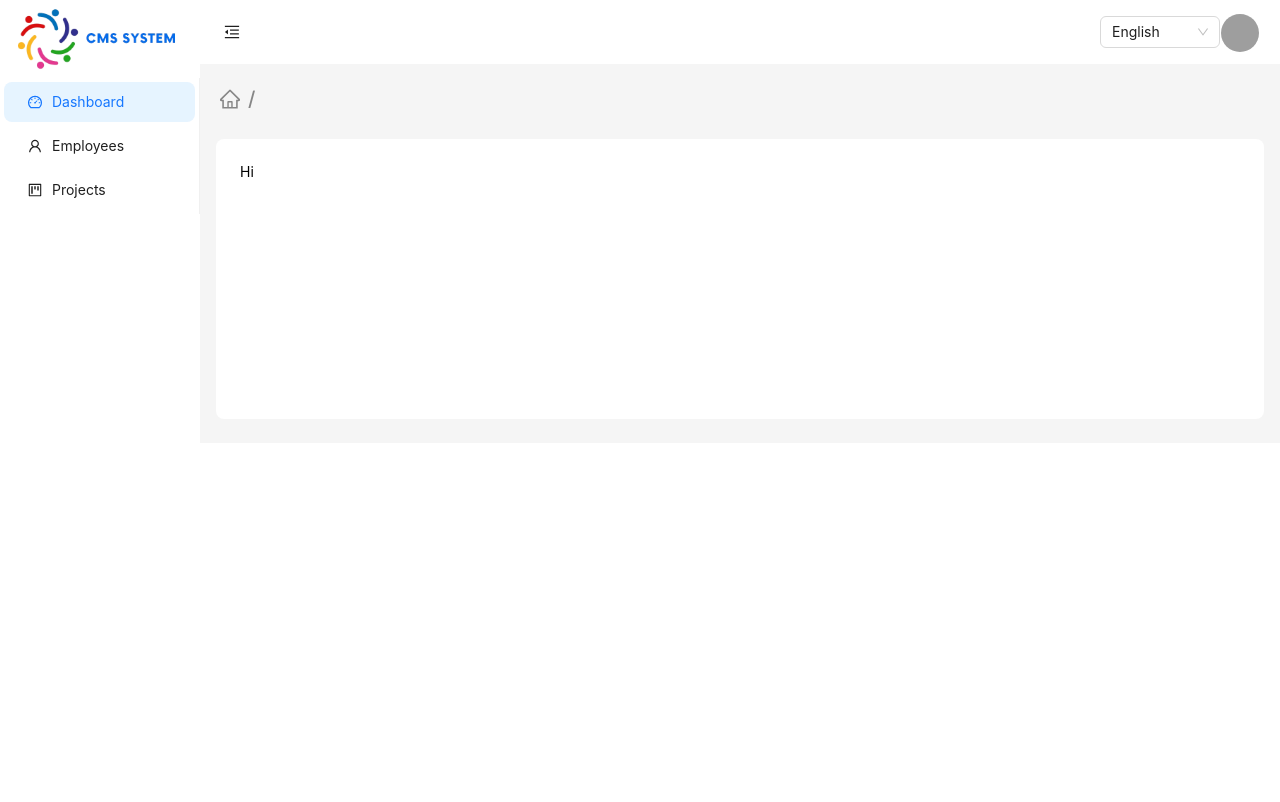
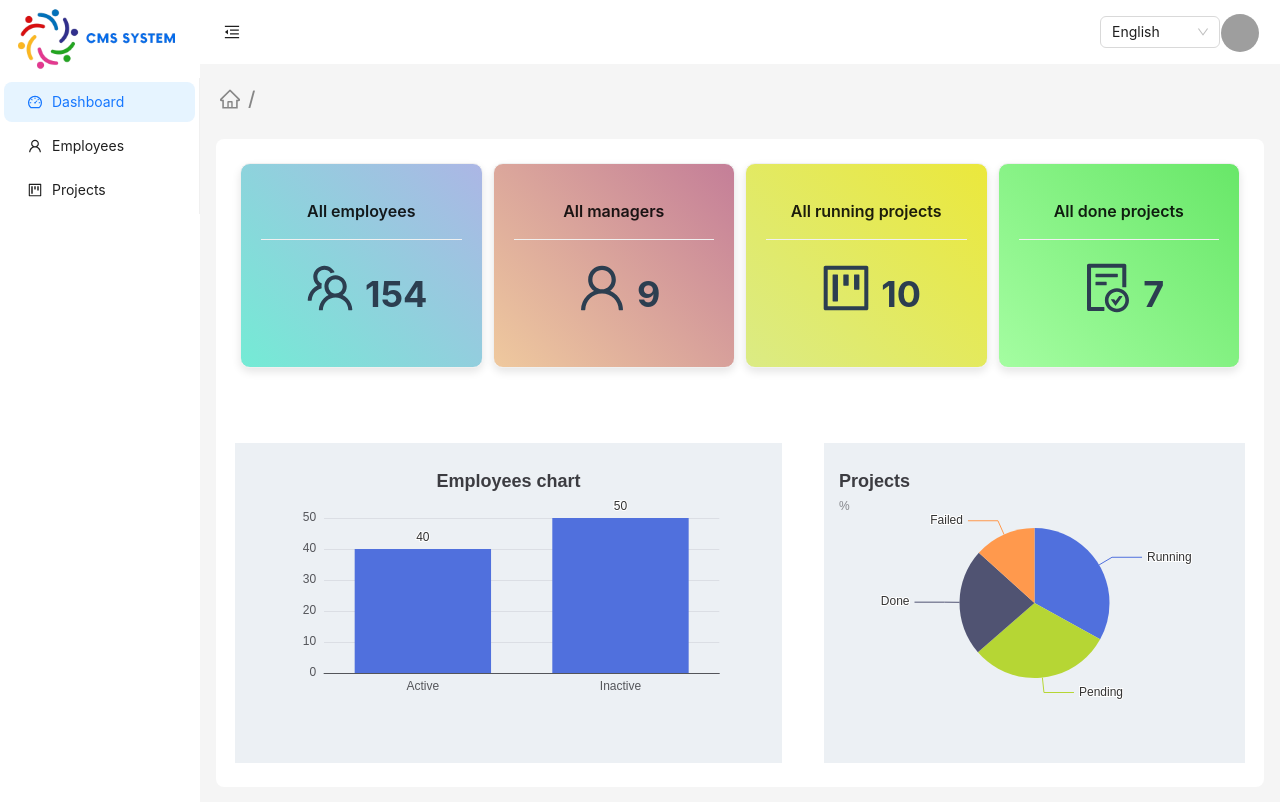
Before and after one commit to thibackend/ST-CMS-Project, a React (Vite) app in the folder EFP-client/: page /dashboard in a window 1280 px wide. Shown: the top 802 px of the page. Built offline with nearby package versions, Linux system fonts and the light colour scheme; grey boxes are pictures that could not be loaded.

Commit message:
fix: improved interface dashboard

```diff
--- /dev/null
+++ b/EFP-client/src/pages/Dashboard/Cards/Cards.css
@@ -0,0 +1,31 @@
+
+.custom-card {
+    width: 100%;
+    text-align: center;
+    padding: 20px;
+    border-radius: 10px;
+    box-shadow: 0 4px 8px rgba(0, 0, 0, 0.1);
+    color: #2C3E50;
+    font-size: 36px;
+    font-weight: bold;
+}
+
+.custom-card svg {
+    margin: 0 10px;
+}
+
+.employee-card {
+    background: linear-gradient(45deg, #74ebd5, #ACB6E5);
+  }
+
+.manager-card {
+background: linear-gradient(45deg, #efc99e, #c47e98);
+}
+
+.running-project-card {
+background: linear-gradient(45deg, #dbeb84, #ebe83c);
+}
+
+.done-project-card {
+background: linear-gradient(45deg, #a4fda1, #68e768);
+}
--- /dev/null
+++ b/EFP-client/src/pages/Dashboard/Cards/index.jsx
@@ -0,0 +1,15 @@
+import React from "react";
+import { Card } from "antd";
+import CountUp from "react-countup";
+import "./Cards.css";
+
+function CardComponent({ title, count, icon, className }) {
+  return (
+    <Card className={`custom-card ${className}`} title={title}>
+      {icon && React.cloneElement(icon, { style: { fontSize: '50px' } })}
+      <CountUp end={count} duration={5} />
+    </Card>
+  );
+}
+
+export default CardComponent;
--- /dev/null
+++ b/EFP-client/src/pages/Dashboard/Charts/index.jsx
@@ -0,0 +1,74 @@
+import React from 'react';
+import ReactEcharts from 'echarts-for-react';
+
+export const EmChartComponent = () => {
+  const option = {
+    title: {
+      text: 'Employees chart',
+    },
+    xAxis: {
+      type: 'category',
+      data: ['Active', 'Inactive'],
+    },
+    yAxis: {
+      type: 'value',
+    },
+    series: [{
+      data: [40, 50],
+      type: 'bar',
+      label: {
+        show: true,
+        position: 'top',
+      },
+    }],
+    tooltip: {
+      trigger: 'axis',
+      axisPointer: {
+        type: 'shadow',
+      },
+    },
+  };
+
+  return (
+    <ReactEcharts option={option} style={{ height: '300px', width: '100%' }} />
+  );
+};
+
+export const ProChartComponent = () => {
+  const option = {
+    title: {
+      text: 'Projects',
+      subtext: '%',
+      left: 'left',
+    },
+    tooltip: {
+      trigger: 'item',
+      formatter: '{a} <br/>{b}: {c} ({d}%)',
+    },
+    series: [
+      {
+        name: 'Ratio',
+        type: 'pie',
+        radius: '50%',
+        center: ['50%', '50%'],
+        data: [
+          { value: 335, name: 'Running' },
+          { value: 310, name: 'Pending' },
+          { value: 234, name: 'Done' },
+          { value: 135, name: 'Failed' },
+            ],
+        emphasis: {
+          itemStyle: {
+            shadowBlur: 10,
+            shadowOffsetX: 0,
+            shadowColor: 'rgba(0, 0, 0, 0.5)',
+          },
+        },
+      },
+    ],
+  };
+
+  return (
+    <ReactEcharts option={option} style={{ height: '300px', width: '100%' }} />
+  );
+};
--- a/EFP-client/src/pages/Dashboard/index.jsx
+++ b/EFP-client/src/pages/Dashboard/index.jsx
@@ -1,11 +1,37 @@
 import React from 'react'
+import CardsComponent from './Cards';
+import { Row, Col } from 'antd';
+import { TeamOutlined, ProjectOutlined, UserOutlined, FileDoneOutlined} from '@ant-design/icons';
+import {EmChartComponent, ProChartComponent } from './Charts';
 
-function Dashboard() {
-  return (
-    <>
-      <div style={{color:"black", zIndex:99}}>Hi</div>
-    </>
-  )
-}
+const Dashboard = () => {
+    return (
+        <>
+        <Row gutter={[10,10]} style={{minHeight: '35vh'}}>
+            <Col span={6}>
+                <CardsComponent title="All employees" count={154} icon={<TeamOutlined />} className="employee-card" />
+            </Col>
+            <Col span={6}>
+                <CardsComponent title="All managers" count={9} icon={<UserOutlined />} className="manager-card" />
+            </Col>
+            <Col span={6}>
+                <CardsComponent title="All running projects" count={10} icon={<ProjectOutlined />} className="running-project-card" />
+            </Col>
+            <Col span={6}>
+                <CardsComponent title="All done projects" count={7} icon={<FileDoneOutlined />} className="done-project-card" />
+            </Col>
+        </Row>
+        <Row gutter={[10,10]}>
+            <Col span={13} style={{background: '#ecf0f4', padding:'10px'}}>
+                <EmChartComponent/>
+            </Col>
+            <Col span={1}></Col>
+            <Col span={10} style={{background: '#ecf0f4', padding:'10px'}}>
+                <ProChartComponent/>
+            </Col>
+        </Row>
+        </>
+    );
+  };
 
 export default Dashboard
--- a/EFP-client/src/pages/Employee/index.jsx
+++ b/EFP-client/src/pages/Employee/index.jsx
@@ -1,8 +1,16 @@
 import React from 'react'
 import ShowTable from './ShowEmployee'
+import { Row, Col,} from 'antd'
 function Employee() {
   return (
-    <ShowTable/>
+    <>
+      <Row>
+        <Col>
+        </Col>
+      </Row>
+      <ShowTable/>
+    </>
+
   )
 }
 
```
Also changed, not shown: EFP-client/package.json (+6 -2 lines), 1 other file (tests, documents, lock files or other folders).
